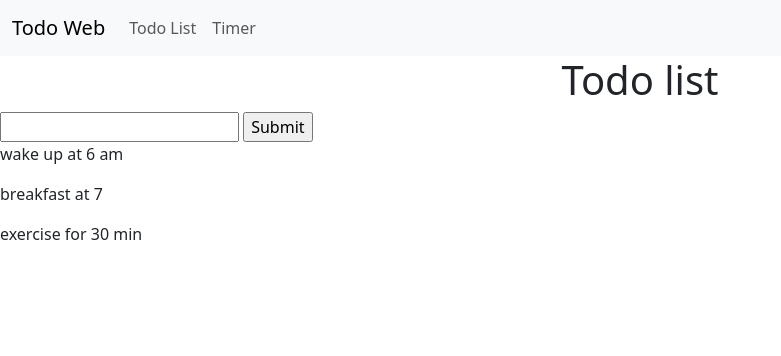
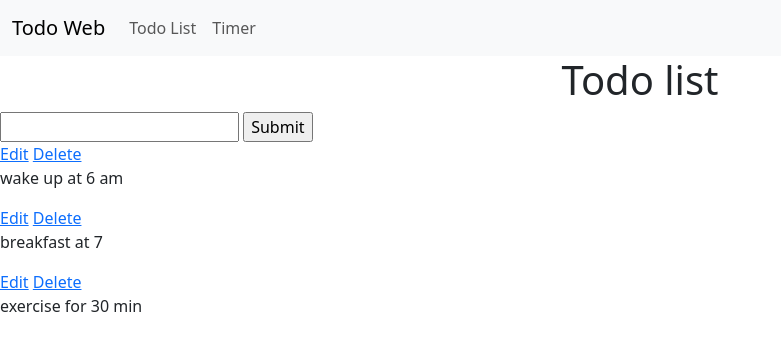
Before and after one commit to Arkimedij/todoapp, a Django app: page / in a window 1280 px wide. Shown: the top 356 px of the page, without its empty margins (0-781 px from the left). Run offline with Django 4.2, Linux system fonts and the light colour scheme; data comes from the database, SQL or seed files in the repository; both versions use the stored data as it was after the commit.

Commit message:
first commit

```diff
--- a/todo/todoapp/templates/edittask.html
+++ b/todo/todoapp/templates/edittask.html
@@ -1,4 +1,6 @@
 <h3>Edit Your Task</h3>
-<form>
+<form method = 'POST' action="">
+    {% csrf_token %}
+    {{form.title}}
     <input type = "submit" name ="edittask">
 </form>
--- a/todo/todoapp/templates/task.html
+++ b/todo/todoapp/templates/task.html
@@ -35,7 +35,8 @@
 
     {% for task in tasks %}
       <div>
-        {% comment %} <a href="{% url 'edit' pk=item.pk %}">Edit</a> {% endcomment %}
+        <a href="{% url 'edit_task' task.id %}">Edit</a>
+        <a href="{% url 'delete' task.id %}">Delete</a>
         <p>{{task}}</p>
       </div>
     {% endfor %}
--- a/todo/todoapp/urls.py
+++ b/todo/todoapp/urls.py
@@ -2,6 +2,7 @@ from django.urls import path
 from .import views
 urlpatterns = [
     path('',views.tasklist, name = 'task'),
-    path('edit/<str:pk>/',views.edit, name = 'edit'),
+    path('edit/<str:pk>/',views.edit_task, name = 'edit_task'),
+    path('<int:pk>/',views.Delete, name = 'delete'),
     path('timer/',views.timer,name = 'timer'),
 ]
--- a/todo/todoapp/views.py
+++ b/todo/todoapp/views.py
@@ -16,9 +16,22 @@ def tasklist(request):
     context = {'tasks': tasks,'form': form}
     return render(request,'task.html',context)
 
-def edit(request, pk):
-    task = task.objects.get(id=pk)
-    return render(request,'edittask.html')
+def edit_task(request, pk):
+    task_instance  = task.objects.get(id=pk)
+    form = TaskForm(instance=task_instance)
+    if request.method == 'POST':
+        form = TaskForm(request.POST,instance=task_instance)
+        if form.is_valid():
+            form.save()
+            return redirect('/')
+
+    context = {'form':form}
+    return render(request,'edittask.html',context)
+
+def Delete(request,pk):
+    task_instance  = task.objects.get(id=pk)
+    task_instance.delete()
+    return render(request,'task.html')
 
 def timer(request):
     return render(request,'timer.html')
```
Also changed, not shown: todo/db.sqlite3, todo/todoapp/templates/delete.html (added), todo/todoapp/templates/timer.html (line endings or trailing spaces).
